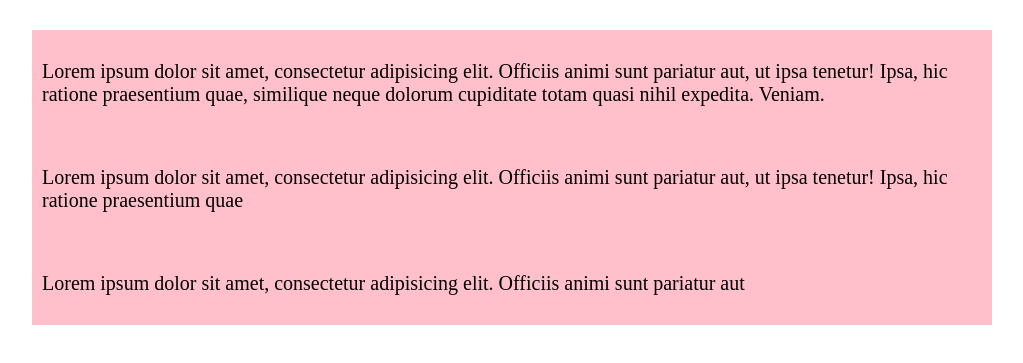
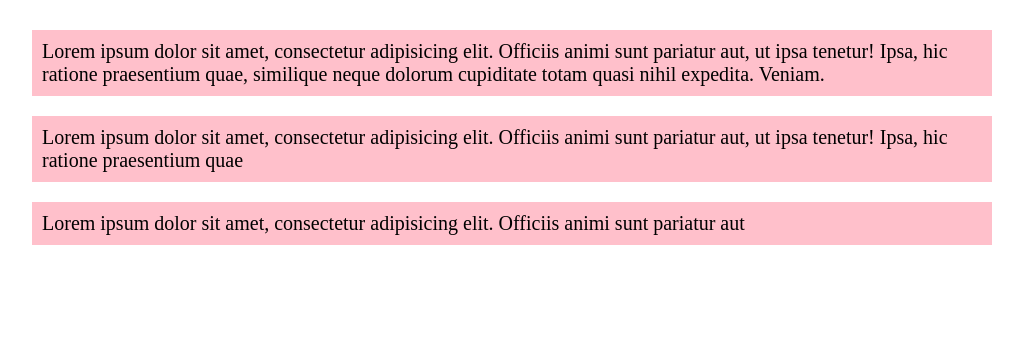
Before and after one commit to ggepenyan/website, a plain HTML site: page index.html in a window 1280 px wide. Shown: the part 95-458 px from the top of the page, without its empty margins (128-1151 px from the left). Drawn offline with Linux system fonts and the light colour scheme.

Commit message:
Update style.css

```diff
--- a/css/style.css
+++ b/css/style.css
@@ -6,7 +6,7 @@ body{
 h1{
 	font-size: 50px;
 }
-body div{
+body div p{
 	padding: 10px;
 	font-size: 20px;
 	background: pink;
```
